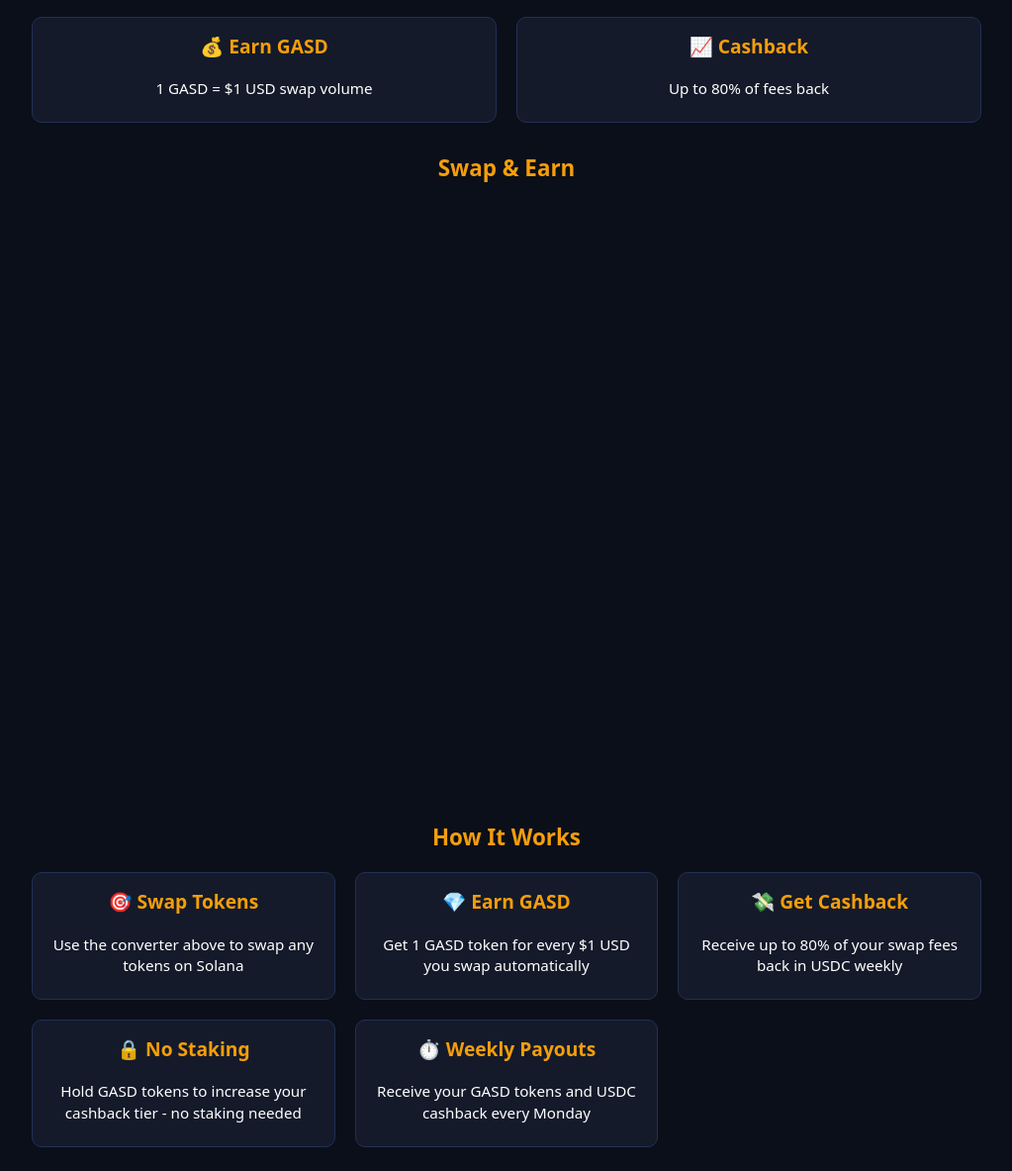
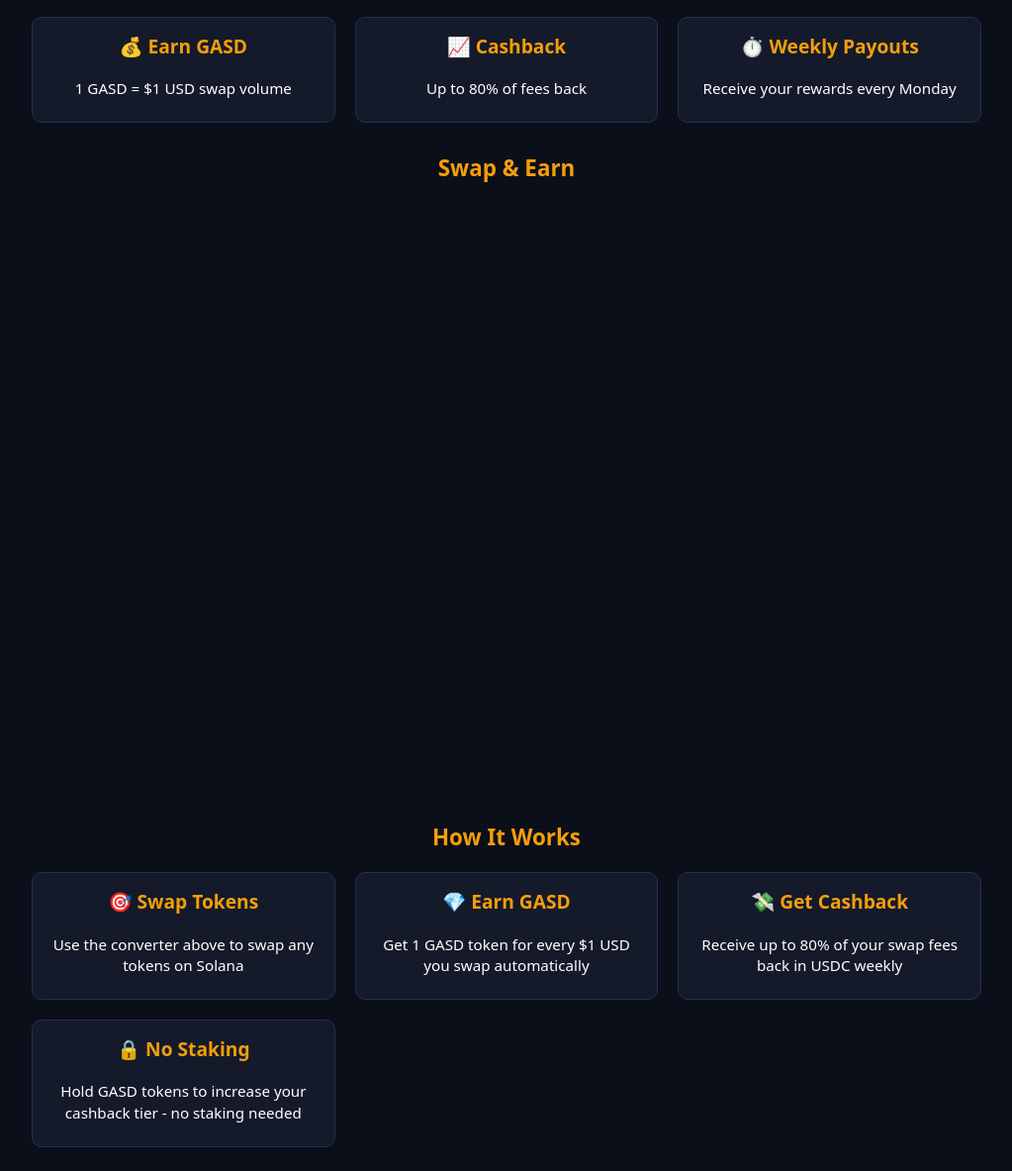
Before and after one commit to NeousAxis/NeousAxis-gasback-lite-site, a website: page index.html in a window 1280 px wide. Shown: the part 177-1360 px from the top of the page at 99% size, without its empty margins (128-1151 px from the left). Drawn offline with Linux system fonts and the light colour scheme; a script that the page names is missing.

Commit message:
fix: Reorganize feature cards layout and fix Jupiter widget initialization

```diff
--- a/index.html
+++ b/index.html
@@ -124,10 +124,13 @@
         <h3>💰 Earn GASD</h3>
         <p>1 GASD = $1 USD swap volume</p>
       </div>
-
       <div class="feature-card">
         <h3>📈 Cashback</h3>
         <p>Up to 80% of fees back</p>
+      </div>
+      <div class="feature-card">
+        <h3>⏱️ Weekly Payouts</h3>
+        <p>Receive your rewards every Monday</p>
       </div>
     </div>
 
@@ -148,14 +151,9 @@
         <h3>💸 Get Cashback</h3>
         <p>Receive up to 80% of your swap fees back in USDC weekly</p>
       </div>
-
       <div class="feature-card">
         <h3>🔒 No Staking</h3>
         <p>Hold GASD tokens to increase your cashback tier - no staking needed</p>
-      </div>
-      <div class="feature-card">
-        <h3>⏱️ Weekly Payouts</h3>
-        <p>Receive your GASD tokens and USDC cashback every Monday</p>
       </div>
     </div>
 
@@ -204,6 +202,8 @@
   </div>
 
   <script>
+    // Attendre que le DOM soit chargé avant d'initialiser Jupiter
+    document.addEventListener('DOMContentLoaded', function() {
       window.Jupiter.init({
         displayMode: "integrated",
         integratedTargetId: "jupiter-terminal",
@@ -223,6 +223,7 @@
           initialOutputMint: "EPjFWdd5AufqSSqeM2qN1xzybapC8G4wEGGkZwyTDt1v",
         }
       });
+    });
   </script>
 </body>
 </html><!-- Force refresh -->
```
Lines whose indentation alone changed are shown as unchanged.
